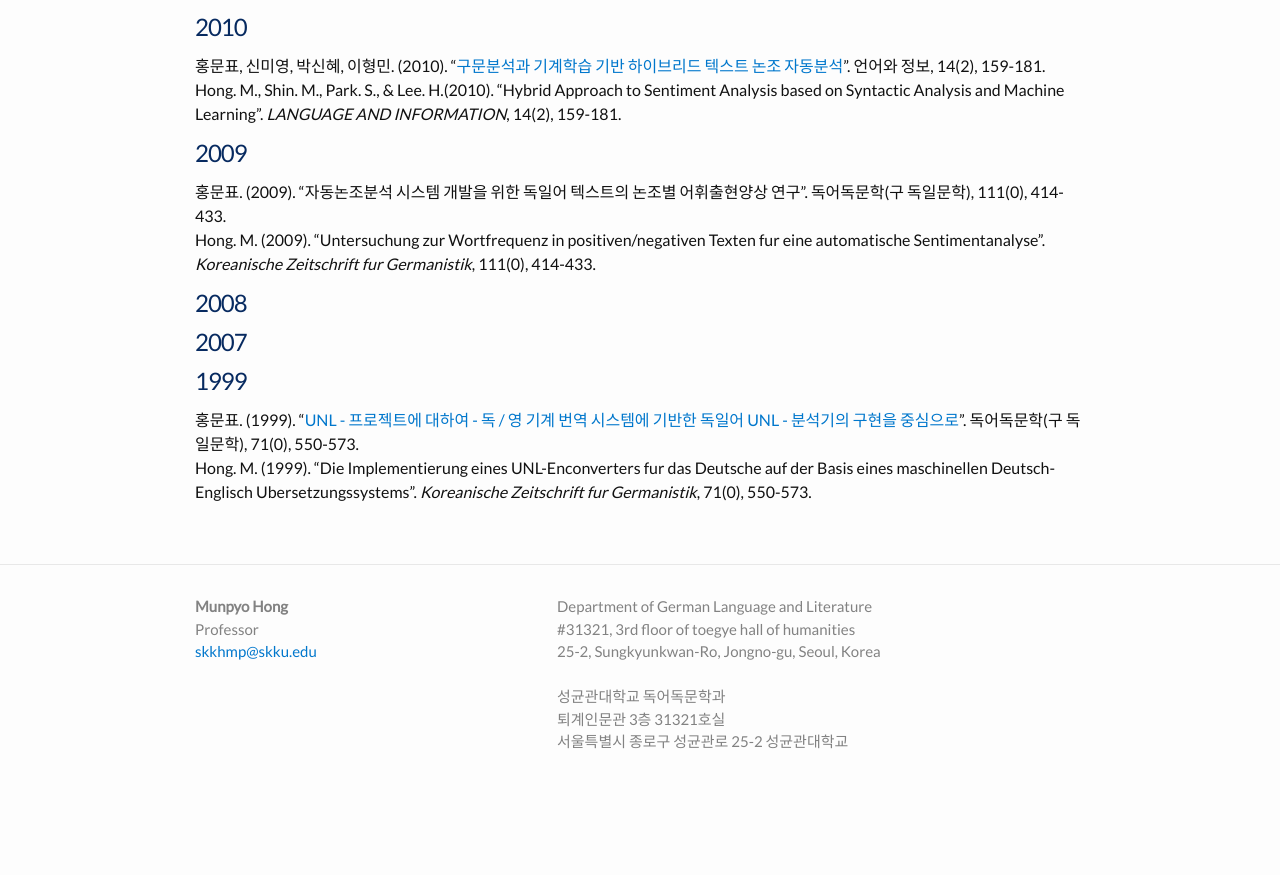
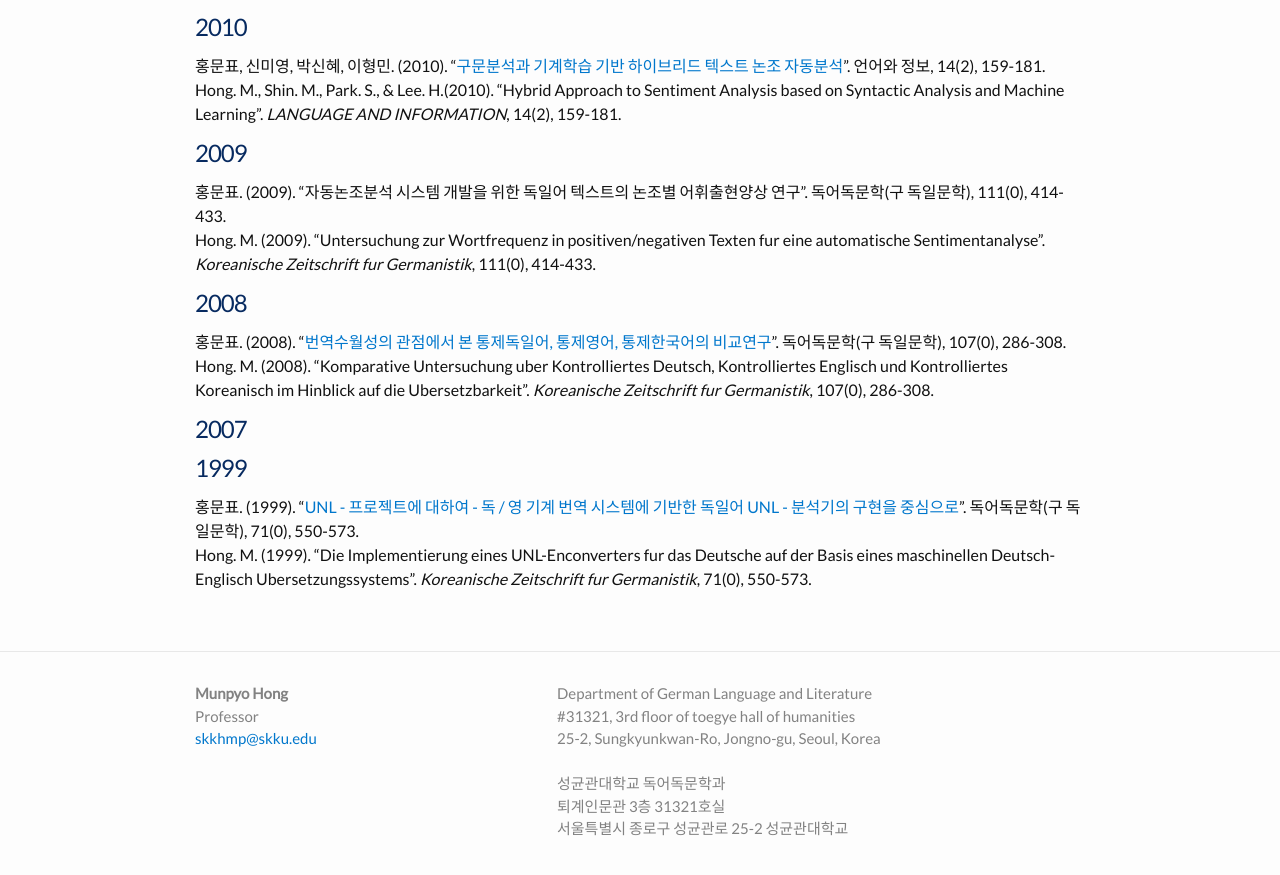
Before and after one commit to skkhmp/skkhmp.github.io, a Jekyll site: the page built from publications.md, in a window 1280 px wide and 900 px high, scrolled down 1547 px. Shown: the top 875 px of the window. Built offline with Jekyll 4.4.1, drawn with Linux system fonts in a browser that asks for light colours; some web fonts are replaced; before the commit the page ends 2360 px from its top, so only the background shows below that.

Commit message:
Update publications.md

```diff
--- a/publications.md
+++ b/publications.md
@@ -57,6 +57,9 @@ Hong. M., Shin. M., Park. S., & Lee. H.(2010). "Hybrid Approach to Sentiment Ana
 Hong. M. (2009). "Untersuchung zur Wortfrequenz in positiven/negativen Texten fur eine automatische Sentimentanalyse". *Koreanische Zeitschrift fur Germanistik*, 111(0), 414-433.
 
 # 2008
+홍문표. (2008). "[번역수월성의 관점에서 본 통제독일어, 통제영어, 통제한국어의 비교연구]("/papers/번역수월성의 관점에서 본 통제독일어, 통제영어, 통제한국어의 비교연구.pdf")". 독어독문학(구 독일문학), 107(0), 286-308. <br/>
+Hong. M. (2008). "Komparative Untersuchung uber Kontrolliertes Deutsch, Kontrolliertes Englisch und Kontrolliertes Koreanisch im Hinblick auf die Ubersetzbarkeit". *Koreanische Zeitschrift fur Germanistik*, 107(0), 286-308.
+
 # 2007
 
 # 1999
```
